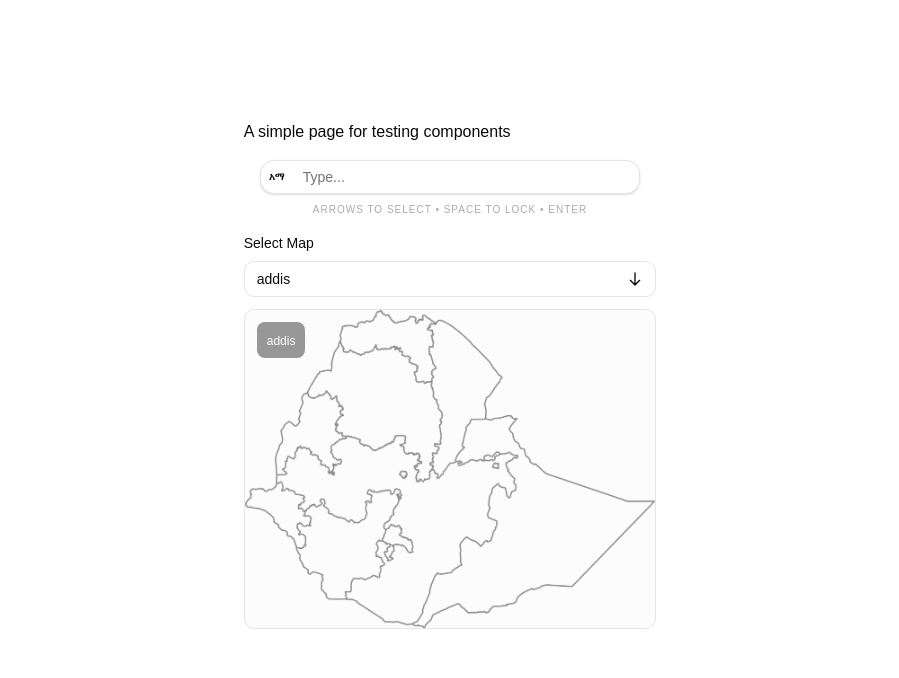
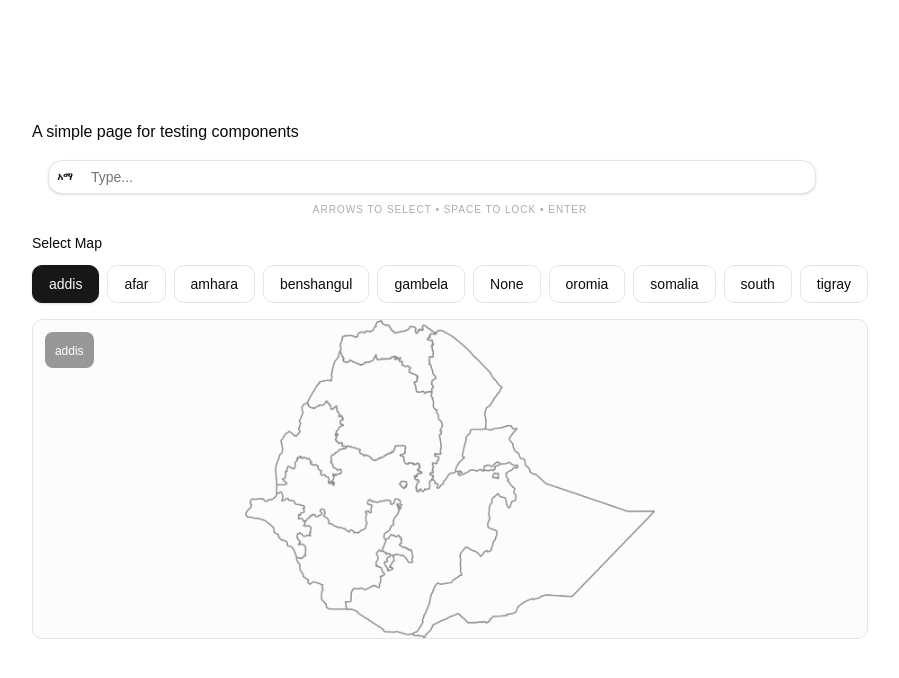
Before and after one commit to coderade1905/GDG, a React (Vite) app: page / in a window 1280 px wide. Shown: the top 678 px of the page, without its empty margins (190-1089 px from the left). Built offline with nearby package versions, Linux system fonts and the light colour scheme.

Commit message:
made the the scroll thing a horizontall one

```diff
--- a/src/kewti-maps/component.tsx
+++ b/src/kewti-maps/component.tsx
@@ -1,4 +1,4 @@
-import React, { useEffect, useRef, useState } from 'react'
+import React, { useEffect, useState } from 'react'
 import { cn } from '@/lib/utils'
 
 type MapItem = { name: string; src: string; displayName: string }
@@ -13,8 +13,6 @@ type Props = {
 export function KewtiMap({ initial, onChange, showPreview = true, label = 'Select Map' }: Props) {
   const [maps, setMaps] = useState<MapItem[]>([])
   const [selectedName, setSelectedName] = useState<string | undefined>(initial)
-  const [isOpen, setIsOpen] = useState(false)
-  const dropdownRef = useRef<HTMLDivElement>(null)
 
   // Load images on mount
   useEffect(() => {
@@ -42,20 +40,6 @@ export function KewtiMap({ initial, onChange, showPreview = true, label = 'Selec
     })()
   }, [])
 
-  // Close dropdown when clicking outside
-  useEffect(() => {
-    function handleClickOutside(event: MouseEvent) {
-      if (dropdownRef.current && !dropdownRef.current.contains(event.target as Node)) {
-        setIsOpen(false)
-      }
-    }
-
-    if (isOpen) {
-      document.addEventListener('mousedown', handleClickOutside)
-      return () => document.removeEventListener('mousedown', handleClickOutside)
-    }
-  }, [isOpen])
-
   const selected = maps.find((m) => m.name === selectedName) ?? maps[0]
 
   useEffect(() => {
@@ -63,76 +47,33 @@ export function KewtiMap({ initial, onChange, showPreview = true, label = 'Selec
   }, [selected, onChange])
 
   return (
-    <div className="flex flex-col gap-3 w-full">
+    <div className="flex flex-col gap-4 w-full">
       {/* Label */}
-      <label className="flex flex-col gap-2">
+      <label className="flex flex-col gap-3">
         <span className="text-sm font-medium text-foreground">{label}</span>
 
-        {/* Custom Dropdown */}
-        <div ref={dropdownRef} className="relative w-full">
-          {/* Trigger Button */}
-          <button
-            onClick={() => setIsOpen(!isOpen)}
-            className={cn(
-              'h-9 w-full rounded-lg border border-input bg-background px-3 py-2',
-              'text-sm text-foreground transition-all outline-none',
-              'focus-visible:border-ring focus-visible:ring-2 focus-visible:ring-ring/50',
-              'hover:border-ring/50 cursor-pointer flex items-center justify-between',
-              'disabled:pointer-events-none disabled:opacity-50',
-              'dark:bg-input/30 dark:border-input/50 dark:hover:border-input',
-              isOpen && 'border-ring ring-2 ring-ring/50'
-            )}
-          >
-            <span className="truncate text-left">{selected?.displayName || 'Select...'}</span>
-            <svg
-              className={cn(
-                'w-4 h-4 transition-transform flex-shrink-0 ml-2',
-                isOpen && 'rotate-180'
-              )}
-              fill="none"
-              stroke="currentColor"
-              viewBox="0 0 24 24"
-            >
-              <path strokeLinecap="round" strokeLinejoin="round" strokeWidth={2} d="M19 14l-7 7m0 0l-7-7m7 7V3" />
-            </svg>
-          </button>
-
-          {/* Dropdown Menu */}
-          {isOpen && (
-            <div className="absolute top-full left-0 right-0 mt-1.5 bg-background border border-input rounded-lg shadow-lg z-50 overflow-hidden">
-              <div className="max-h-64 overflow-y-auto">
+        {/* Horizontal Button Selection */}
+        <div className="flex flex-wrap gap-2">
           {maps.length === 0 ? (
-                  <div className="px-3 py-2 text-sm text-muted-foreground text-center">
-                    No maps available
-                  </div>
+            <div className="text-sm text-muted-foreground">No maps available</div>
           ) : (
             maps.map((map) => (
               <button
                 key={map.name}
-                      onClick={() => {
-                        setSelectedName(map.name)
-                        setIsOpen(false)
-                      }}
+                onClick={() => setSelectedName(map.name)}
                 className={cn(
-                        'w-full px-3 py-2 text-left text-sm transition-colors outline-none',
-                        'hover:bg-muted hover:text-foreground',
-                        'focus-visible:bg-muted focus-visible:text-foreground',
-                        selected?.name === map.name && 'bg-primary text-primary-foreground hover:bg-primary'
+                  'px-4 py-2 rounded-lg text-sm font-medium transition-all outline-none',
+                  'border border-input hover:border-ring/50',
+                  'focus-visible:border-ring focus-visible:ring-2 focus-visible:ring-ring/50',
+                  'dark:border-input/50 dark:hover:border-input',
+                  selected?.name === map.name
+                    ? 'bg-primary text-primary-foreground border-primary shadow-sm'
+                    : 'bg-background text-foreground hover:bg-muted'
                 )}
               >
-                      <div className="flex items-center justify-between">
-                        <span>{map.displayName}</span>
-                        {selected?.name === map.name && (
-                          <svg className="w-4 h-4" fill="currentColor" viewBox="0 0 20 20">
-                            <path fillRule="evenodd" d="M16.707 5.293a1 1 0 010 1.414l-8 8a1 1 0 01-1.414 0l-4-4a1 1 0 011.414-1.414L8 12.586l7.293-7.293a1 1 0 011.414 0z" clipRule="evenodd" />
-                          </svg>
-                        )}
-                      </div>
+                {map.displayName}
               </button>
             ))
-                )}
-              </div>
-            </div>
           )}
         </div>
       </label>
```
Lines whose indentation alone changed are shown as unchanged.
